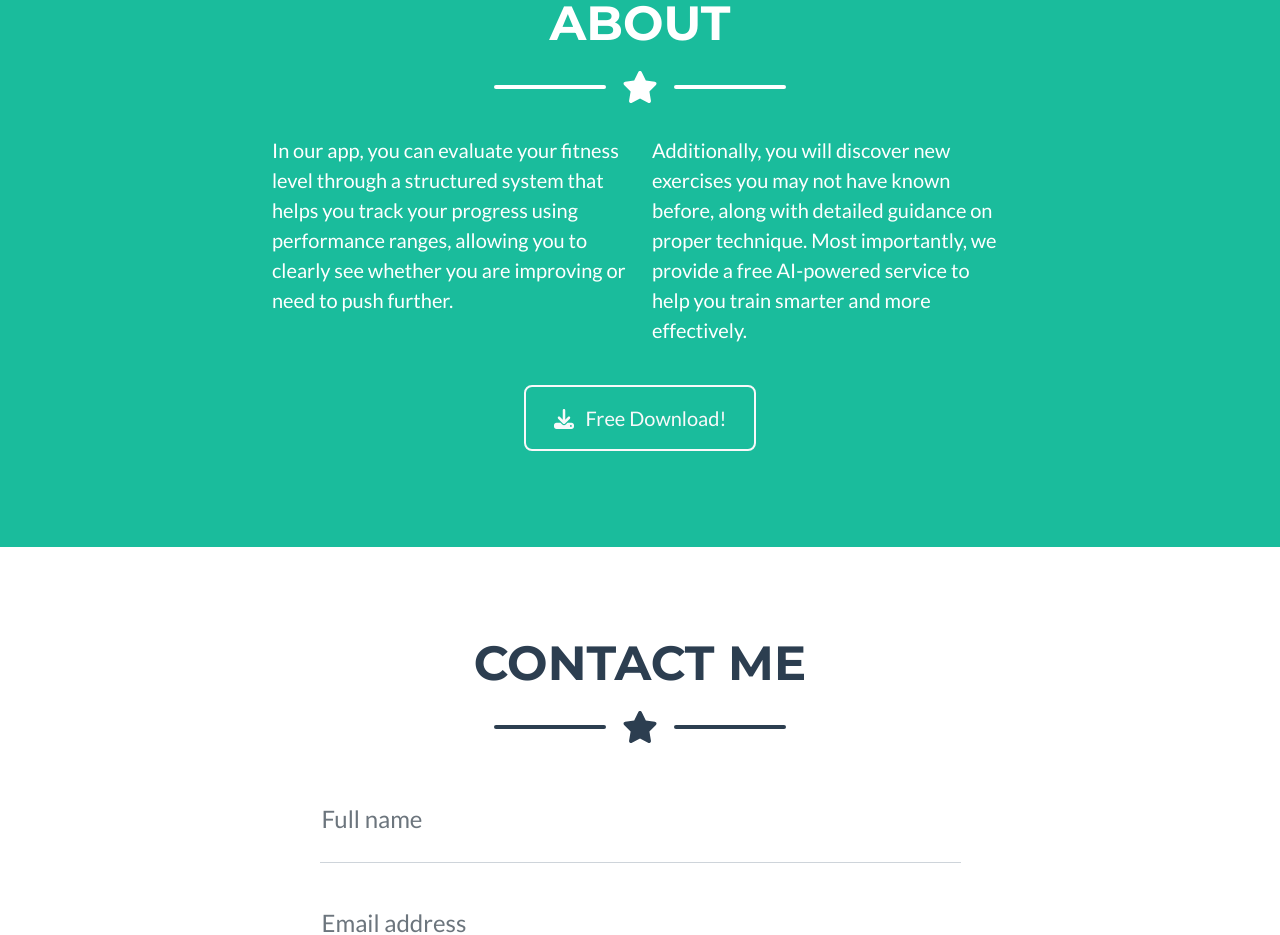
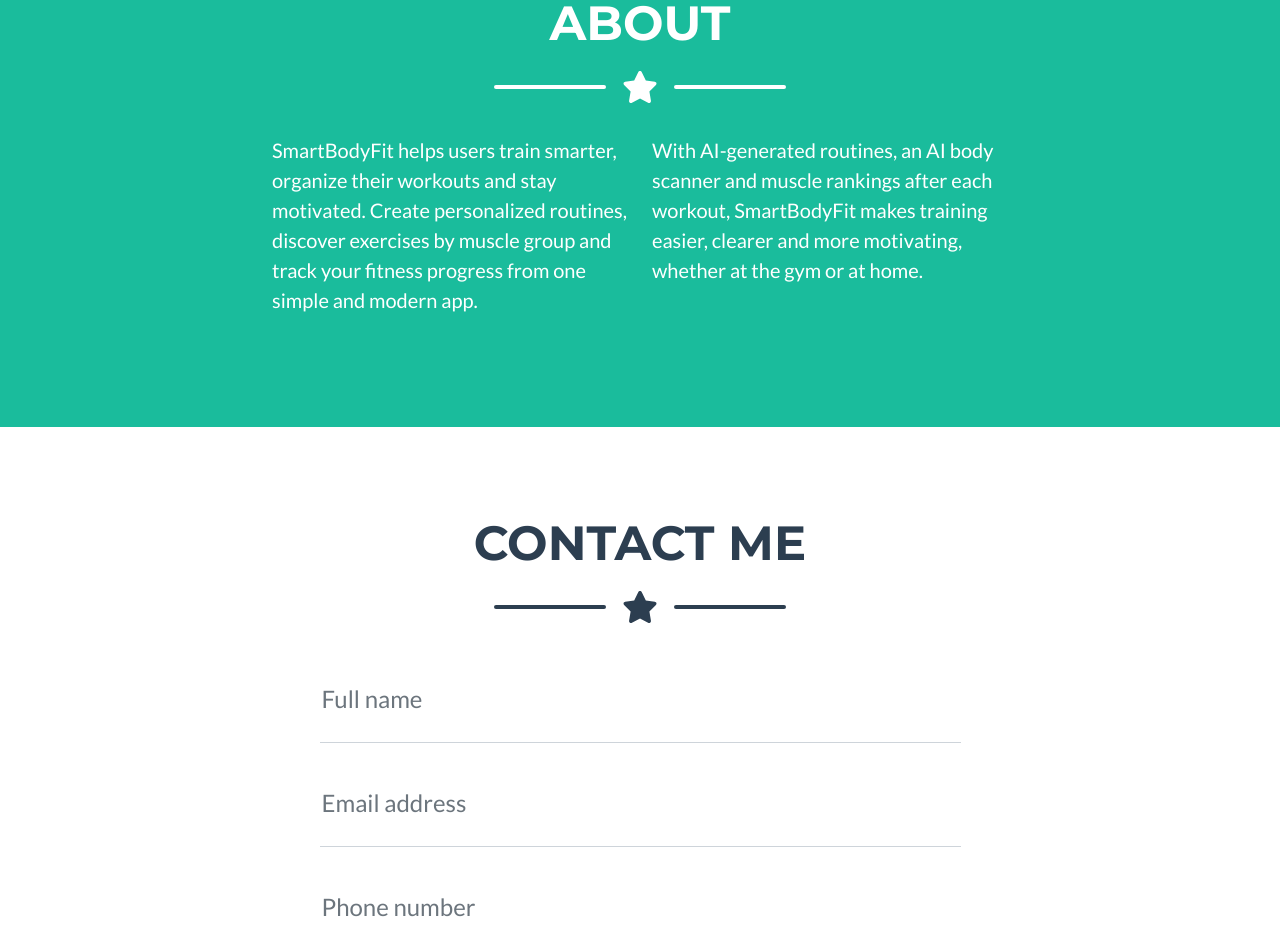
Before and after one commit to Joeldark15/Web-SmartBodyFit, a plain HTML site: page index.html in a window 1280 px wide. Shown: the part 1747-2682 px from the top of the page. Drawn offline with nearby package versions, Linux system fonts and the light colour scheme.

Commit message:
Sin boton de descarga

```diff
--- a/index.html
+++ b/index.html
@@ -134,16 +134,10 @@
                 </div>
                 <!-- About Section Content-->
                 <div class="row">
-                    <div class="col-lg-4 ms-auto"><p class="lead">In our app, you can evaluate your fitness level through a structured system that helps you track your progress using performance ranges, allowing you to clearly see whether you are improving or need to push further.</p></div>
-                    <div class="col-lg-4 me-auto"><p class="lead">Additionally, you will discover new exercises you may not have known before, along with detailed guidance on proper technique. Most importantly, we provide a free AI-powered service to help you train smarter and more effectively.</p></div>
+                    <div class="col-lg-4 ms-auto"><p class="lead">SmartBodyFit helps users train smarter, organize their workouts and stay motivated. Create personalized routines, discover exercises by muscle group and track your fitness progress from one simple and modern app. </p></div>
+                    <div class="col-lg-4 me-auto"><p class="lead">With AI-generated routines, an AI body scanner and muscle rankings after each workout, SmartBodyFit makes training easier, clearer and more motivating, whether at the gym or at home.</p></div>
                 </div>
-                <!-- About Section Button-->
-                <div class="text-center mt-4">
-                    <a class="btn btn-xl btn-outline-light" href="https://startbootstrap.com/theme/freelancer/">
-                        <i class="fas fa-download me-2"></i>
-                        Free Download!
-                    </a>
-                </div>
+
             </div>
         </section>
         <!-- Contact Section-->
```
